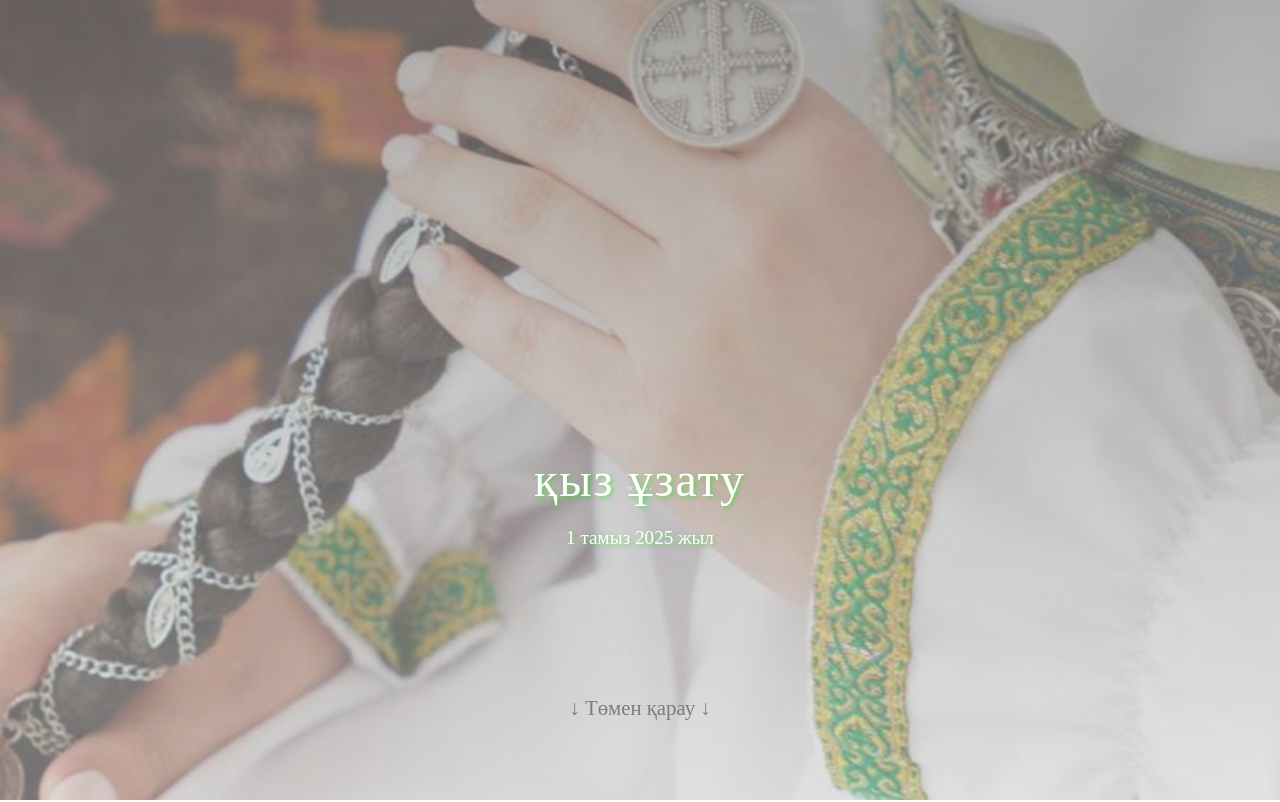
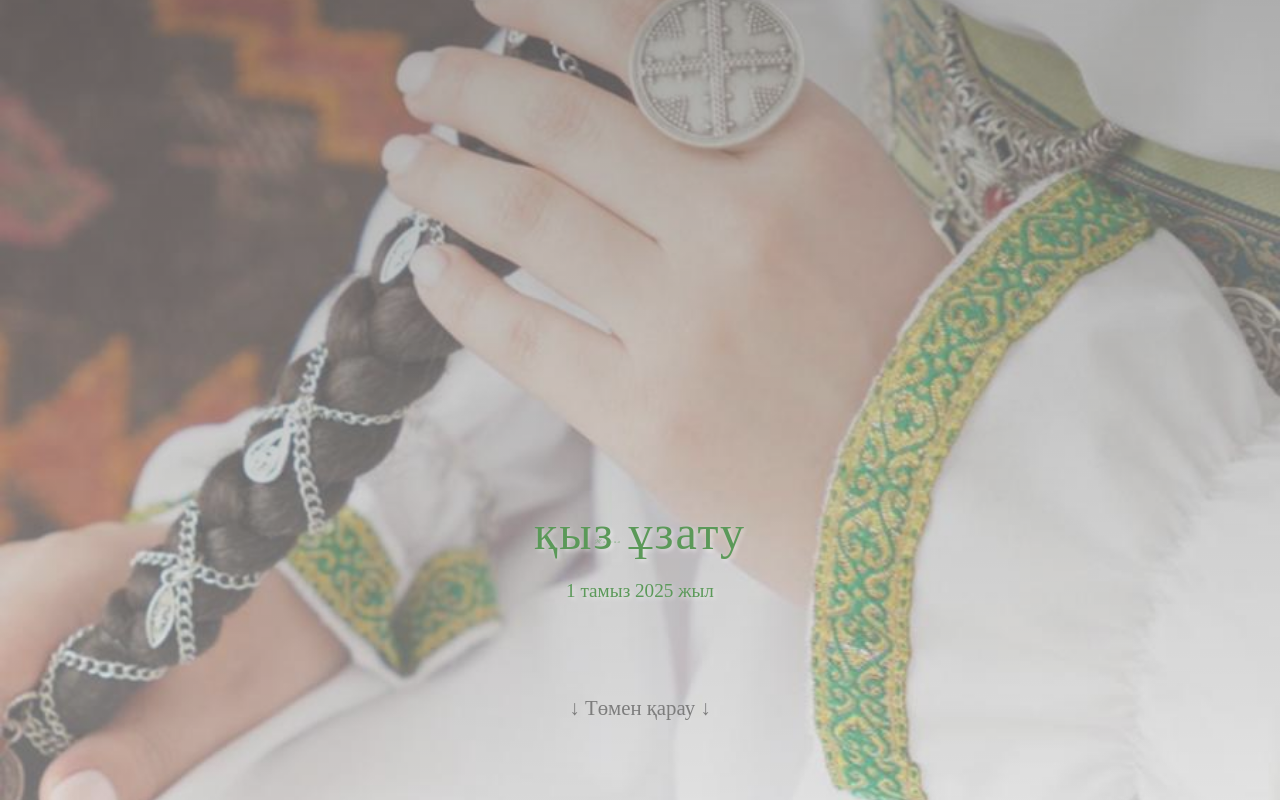
Before and after one commit to madishkin/untitled01, a website: page index.html in a window 1280 px wide. Shown: the top 802 px of the page. Drawn offline with nearby package versions, Linux system fonts and the light colour scheme.

Commit message:
Update index.html

```diff
--- a/index.html
+++ b/index.html
@@ -75,10 +75,11 @@
                 font-size: 5px;
                 font-weight: 400;
                 margin-bottom: 0;
-                text-shadow: 2px 2px 4px rgb(18 236 0 / 50%);
+                text-shadow: 2px 2px 4px rgba(255, 255, 255, 0.5);
                 letter-spacing: 2px;
-                margin-top: 40%;
-                color: #ffffff;
+                margin-top: 90%;
+                color: #5b9959;
+                margin-left: -30%
             }
 
             .hero-title2     {
@@ -86,22 +87,22 @@
                 font-size: 3rem;
                 font-weight: 400;
                 margin-bottom: 0;
-                text-shadow: 2px 2px 4px rgb(18 236 0 / 50%);
+                text-shadow: 2px 2px 4px rgba(255, 255, 255, 0.5);;
                 letter-spacing: 2px;
                 position: relative;
                 top: -40px;
-                color: #ffffff;
+                color: #5b9959;
 
             }
 
             .hero-subtitle {
                 font-size: 1.2rem;
                 font-weight: 300;
-                text-shadow: 2px 2px 4px rgb(18 236 0 / 50%);
+                text-shadow: 2px 2px 4px rgb(255 255 255 / 50%);
                 margin-bottom: 30px;
                 position: relative;
                 top: -20px;
-                color: #ffffff;
+                color: #5b9959;
             }
 
             .scroll-indicator {
@@ -664,7 +665,7 @@
             /* Mobile optimizations */
             @media (max-width: 1000px) {
                 .hero-title {
-                    font-size: 7rem;
+                    font-size: 6rem;
                 }
 
                 .hero-subtitle {
@@ -826,7 +827,7 @@
             <source src="music/music.mp3" type="audio/mp3">
         </audio>
 
-        <button id="music-toggle" onclick="startMusic()">🎵</button>
+        <button id="music-toggle" onclick="startMusic()">Әуен</button>
 
         <!-- RSVP Form -->
         <div class="form-section">
@@ -940,7 +941,7 @@
                     musicBtn.textContent = "⏸";
                 } else {
                     audio.pause();
-                    musicBtn.textContent = "🎵";
+                    musicBtn.textContent = "Әуен";
                 }
             }
 
```
